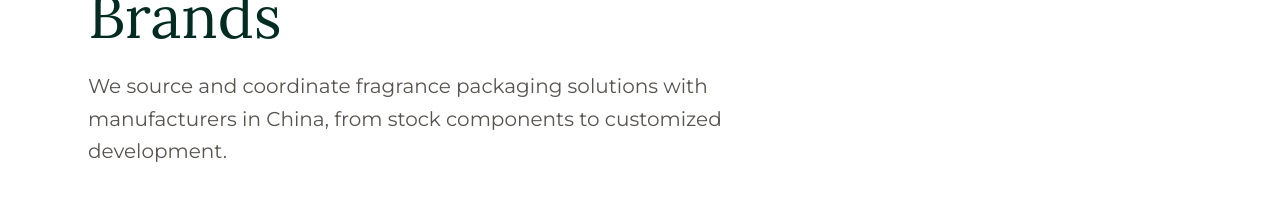
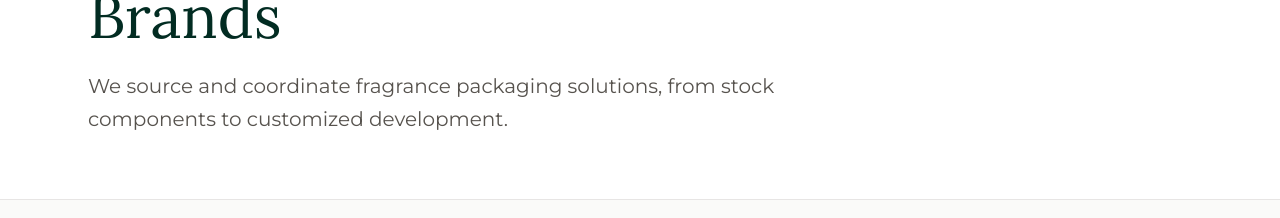
Before and after one commit to cathy6140/-Elmvale-Global-.github.io, a React (Vite) app: page /fragrance-packaging in a window 1280 px wide. Shown: the part 294-512 px from the top of the page. Built offline with nearby package versions, Linux system fonts and the light colour scheme.

Commit message:
Reduce repeated origin language on fragrance page

```diff
--- a/src/pages/FragrancePackaging.tsx
+++ b/src/pages/FragrancePackaging.tsx
@@ -24,8 +24,8 @@ const FragrancePackaging: React.FC = () => {
     setSeoMeta(
       fr ? "Packaging parfum & flacons | Elmvale Global" : "Fragrance & Perfume Packaging Sourcing | Elmvale Global",
       fr
-        ? "Sourcing de flacons parfum, pompes, capots, cols, décoration et packaging secondaire auprès de fabricants en Chine."
-        : "Source perfume bottles, pumps, caps, collars, decoration and secondary packaging with manufacturers in China."
+        ? "Sourcing de flacons parfum, pompes, capots, cols, décoration et packaging secondaire pour projets fragrance."
+        : "Source perfume bottles, pumps, caps, collars, decoration and secondary packaging for fragrance projects."
     );
   }, [fr]);
 
@@ -62,8 +62,8 @@ const FragrancePackaging: React.FC = () => {
         </h1>
         <p className="text-xl text-stone-600 max-w-3xl leading-relaxed">
           {fr
-            ? "Nous recherchons et coordonnons des solutions de packaging parfum auprès de fabricants en Chine, des composants standards aux développements personnalisés."
-            : "We source and coordinate fragrance packaging solutions with manufacturers in China, from stock components to customized development."}
+            ? "Nous recherchons et coordonnons des solutions de packaging parfum, des composants standards aux développements personnalisés."
+            : "We source and coordinate fragrance packaging solutions, from stock components to customized development."}
         </p>
       </section>
 
```
